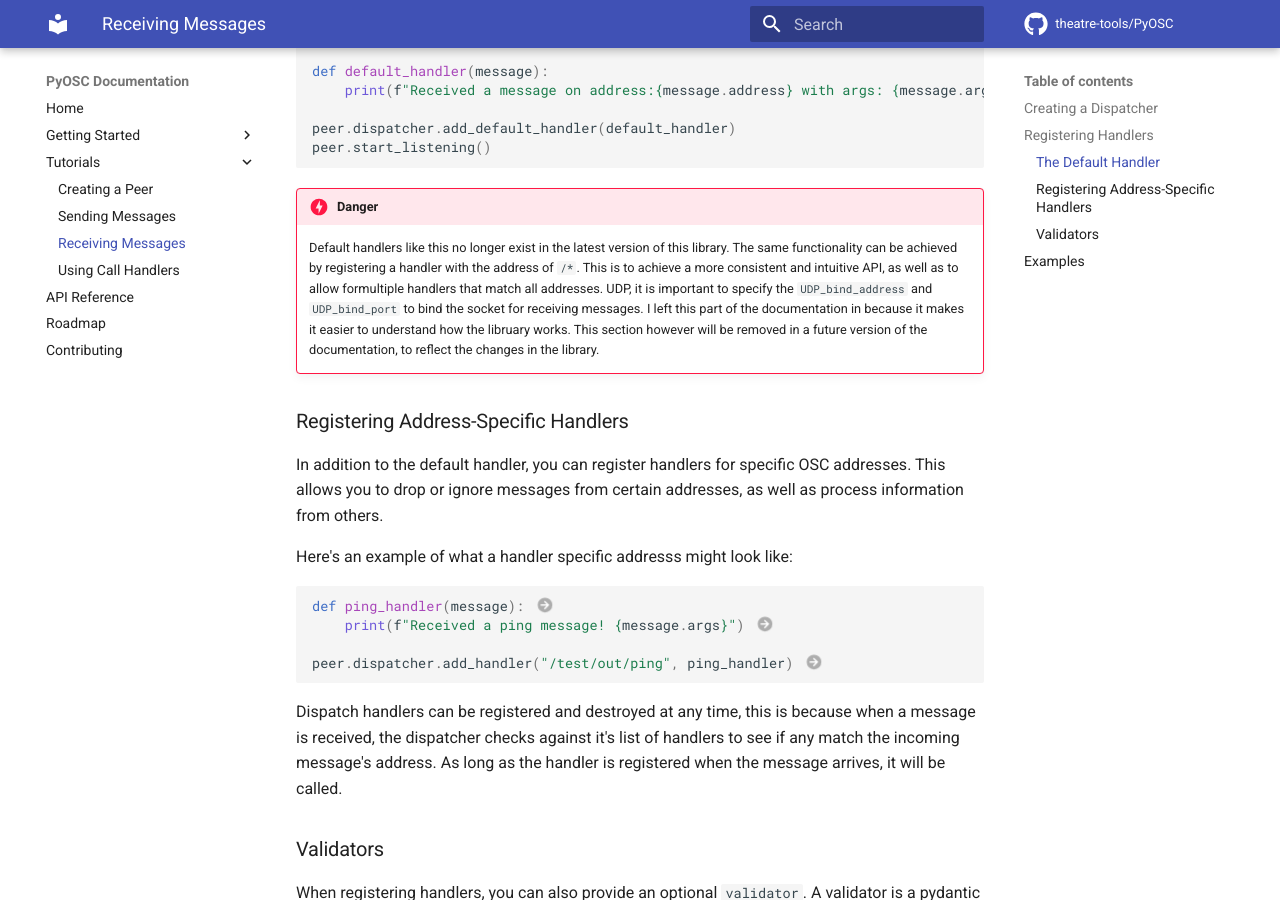
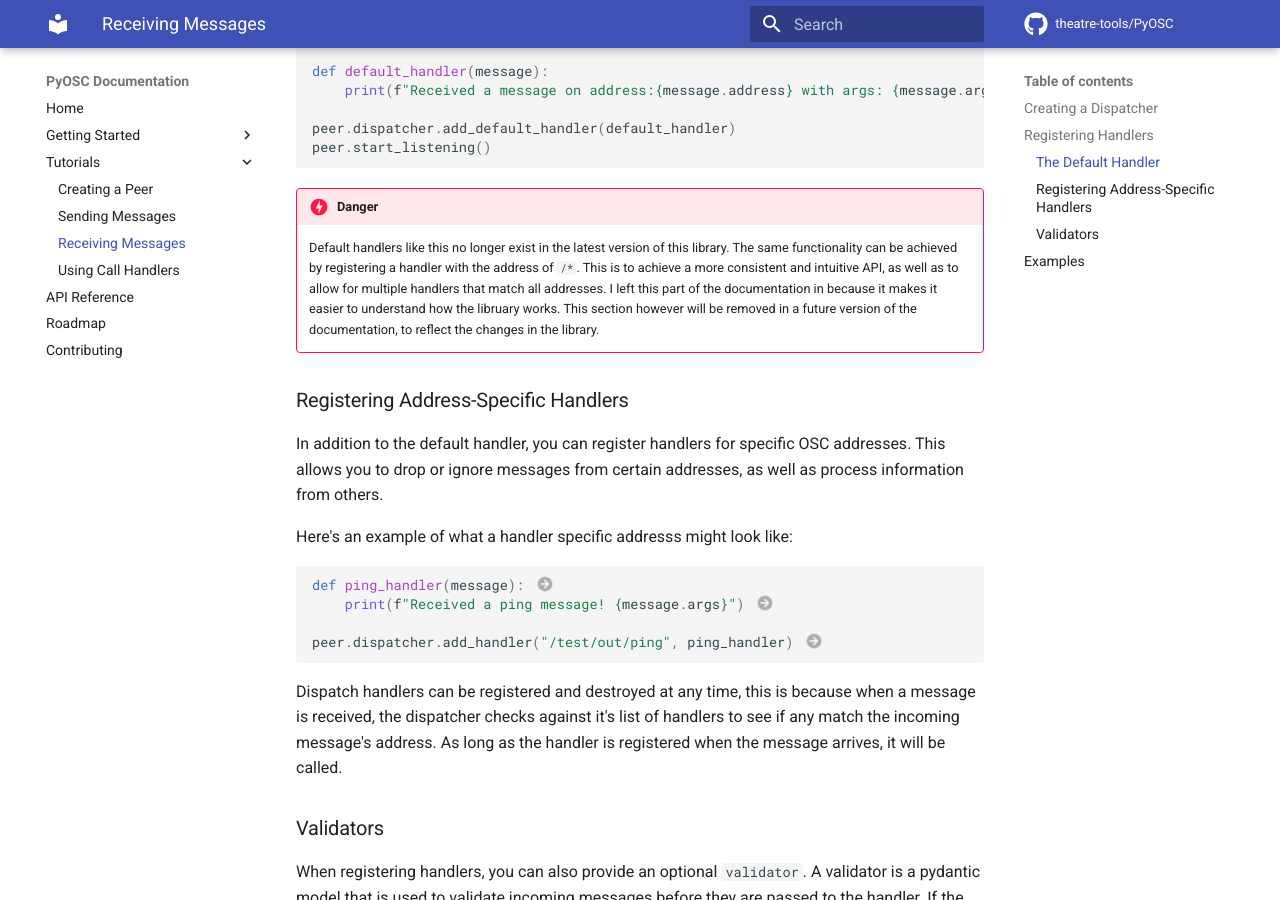
Before and after one commit to Theatre-Tools/PyOSC, an MkDocs documentation site: the page built from docs/tutorials/dispatcher.md, in a window 1280 px wide and 900 px high, scrolled down 1229 px. Built offline with MkDocs 1.6.1 and Material for MkDocs 9.7.7, drawn with Linux system fonts in a browser that asks for light colours; comment, search, counter and statistics services are not loaded; the version menu is left out.

````diff
--- a/docs/tutorials/dispatcher.md
+++ b/docs/tutorials/dispatcher.md
@@ -60,7 +60,7 @@
 ```
 
 !!! danger
-    Default handlers like this no longer exist in the latest version of this library. The same functionality can be achieved by registering a handler with the address of `/*`. This is to achieve a more consistent and intuitive API, as well as to allow formultiple handlers that match all addresses. UDP, it is important to specify the `UDP_bind_address` and `UDP_bind_port` to bind the socket for receiving messages. I left this part of the documentation in because it makes it easier to understand how the libruary works. This section however will be removed in a future version of the documentation, to reflect the changes in the library.
+    Default handlers like this no longer exist in the latest version of this library. The same functionality can be achieved by registering a handler with the address of `/*`. This is to achieve a more consistent and intuitive API, as well as to allow for multiple handlers that match all addresses. I left this part of the documentation in because it makes it easier to understand how the libruary works. This section however will be removed in a future version of the documentation, to reflect the changes in the library.
 
 ### Registering Address-Specific Handlers {#handlers}
 
````
